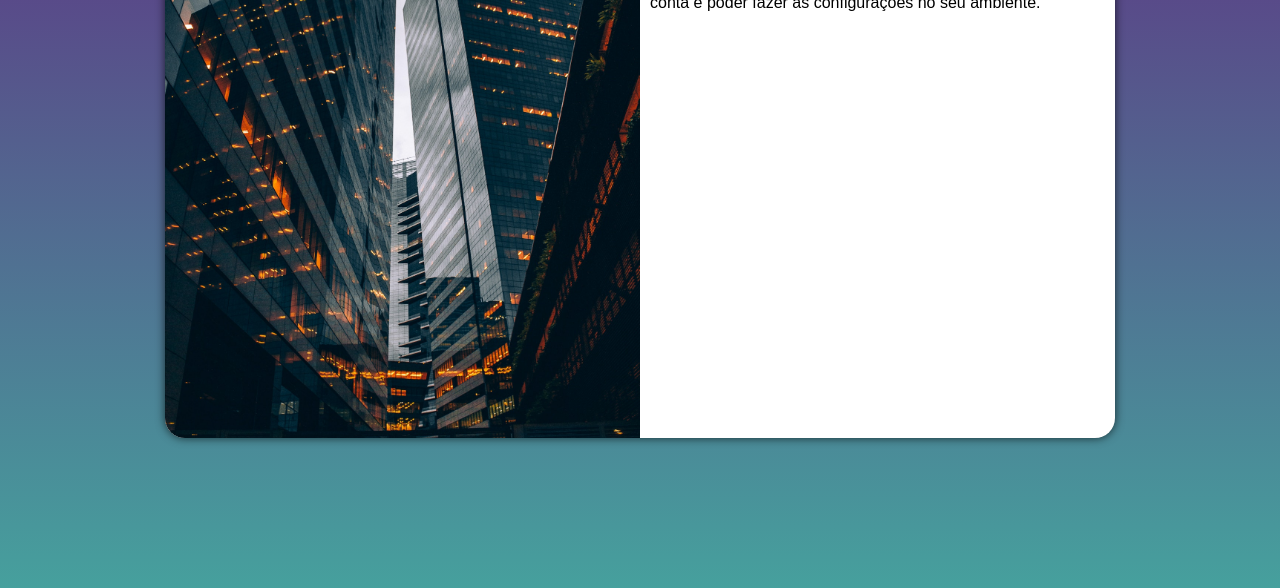
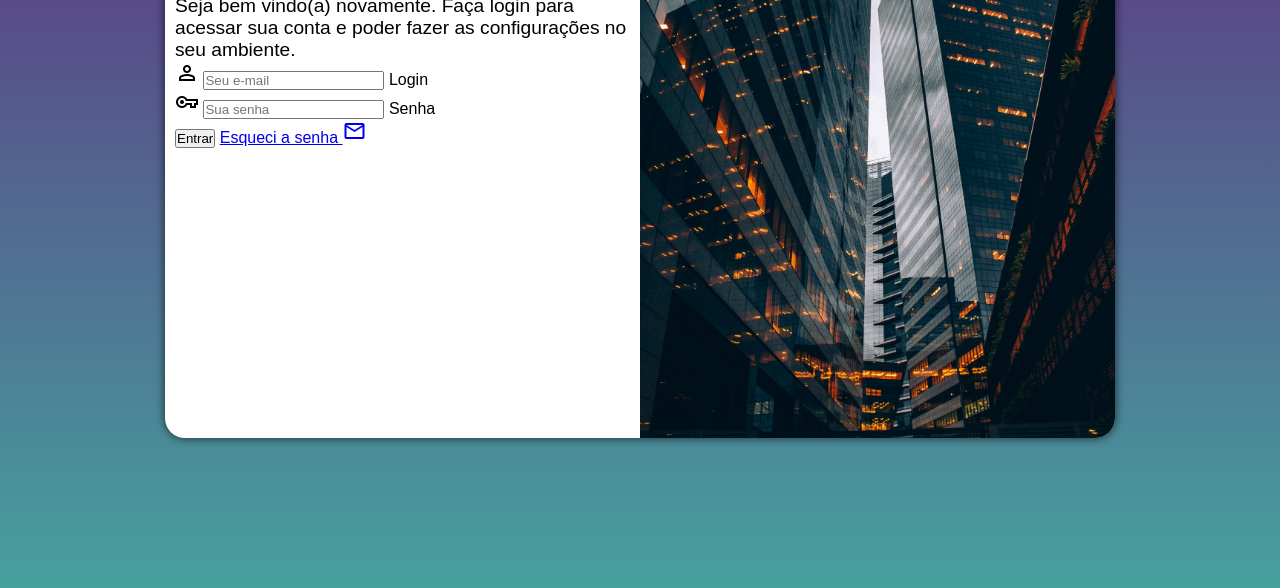
Before and after one commit to IsaacBernardo1010/projeto-login, a plain HTML site: page index.html in a window 1280 px wide. Shown: the part 212-800 px from the top of the page. Drawn offline with nearby package versions, Linux system fonts and the light colour scheme.

Commit message:
formulario

```diff
--- a/estilos/media-query.css
+++ b/estilos/media-query.css
@@ -34,13 +34,21 @@
     }
 
     section#login > div#imagem {
-        float: left;
+        float: right;
         width: 50%;
         height: 100%;
     }
 
     section#login > div#formulario {
-        float: right;
+        float: left;
         width: 50%;
     }
+
+    div#formulario > h1 {
+        font-size: 2em;
+    }
+
+    div#formulario > p {
+        font-size: 1.2em;
+    }
 }
--- a/estilos/style.css
+++ b/estilos/style.css
@@ -56,3 +56,12 @@ section#login > div#formulario {
     display: block;
     padding: 10px;
 }
+
+div#formulario > h1 {
+    text-align: center;
+    margin-bottom: 10px;
+}
+
+div#formulario > p {
+    font-size: 0.8em;
+}
--- a/index.html
+++ b/index.html
@@ -7,6 +7,7 @@
     <title>Login</title>
     <link rel="stylesheet" href="estilos/style.css">
     <link rel="stylesheet" href="estilos/media-query.css">
+    <link rel="stylesheet" href="https://fonts.googleapis.com/css2?family=Material+Symbols+Outlined:opsz,wght,FILL,GRAD@20..48,100..700,0..1,-50..200" />
 </head>
 <body>
     <main>
@@ -20,6 +21,26 @@
                 <p>Seja bem vindo(a) novamente. Faça login para acessar sua conta e poder fazer as configurações no seu ambiente.</p>
                 <form action="login.php" method="post">
 
+                    <div class="campo">
+                        <span class="material-symbols-outlined">
+                            person
+                            </span>
+                        <input type="email" name="login" id="ilogin" placeholder="Seu e-mail" autocomplete="email" required maxlength="30">
+                        <label for="ilogin">Login</label>
+                    </div>
+
+                    <div class="campo">
+                        <span class="material-symbols-outlined">
+                            vpn_key
+                            </span>
+                        <input type="password" name="senha" id="isenha" placeholder="Sua senha" autocomplete="current-password" required minlength="8" maxlength="20">
+                        <label for="isenha">Senha</label>
+                    </div>
+
+                    <input type="submit" value="Entrar">
+                    <a href="esqueci.html">Esqueci a senha <span class="material-symbols-outlined">
+                        mail
+                        </span></a>
 
                 </form>
             </div>
```
